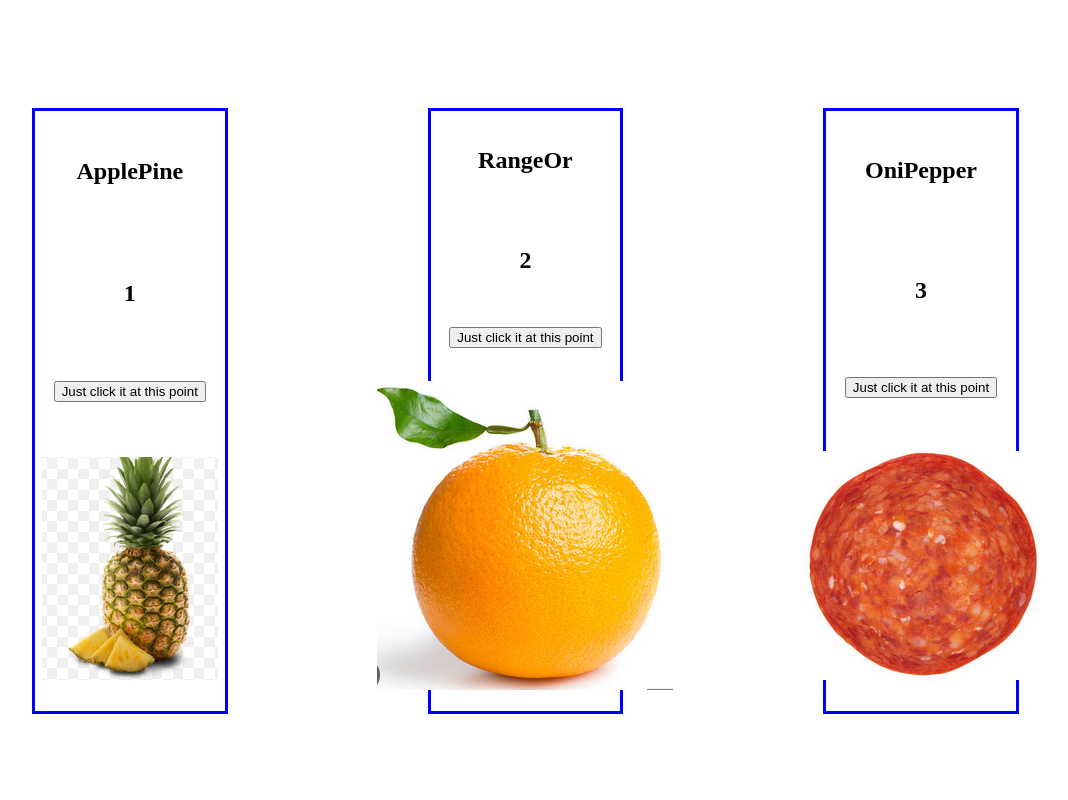
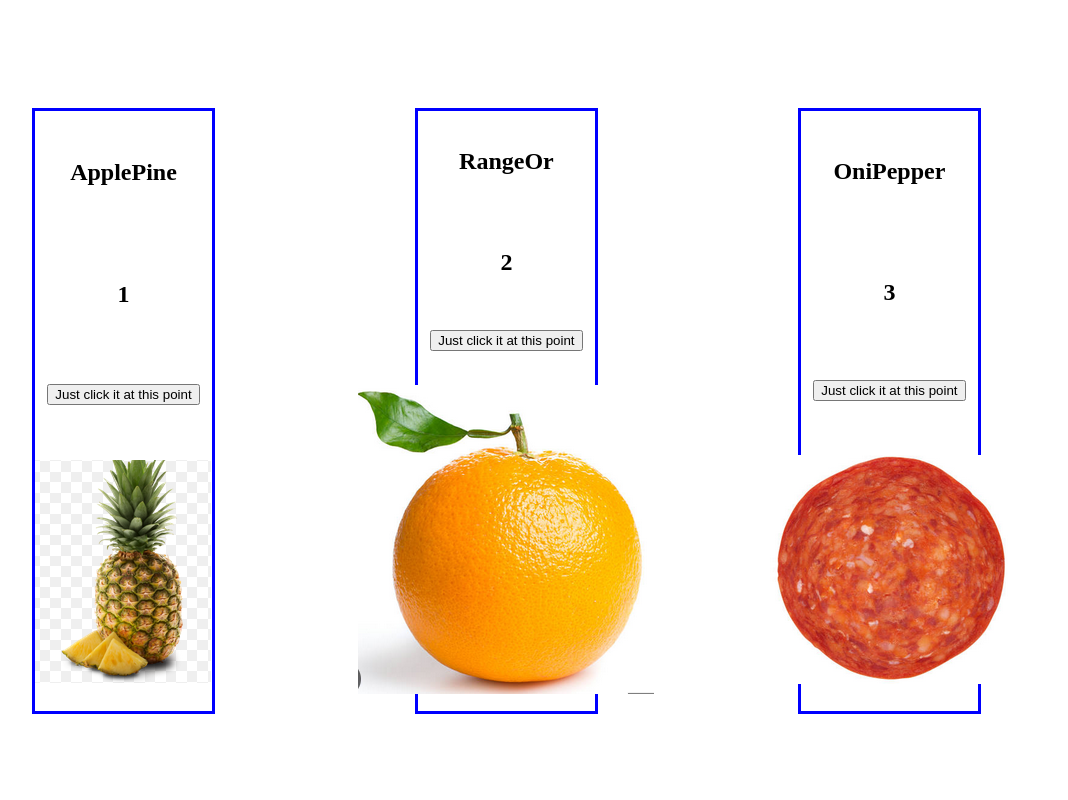
Before and after one commit to staten-island-tech/vue-reactivity-project-ierhe, a Vue app in the folder app/: page / in a window 1280 px wide. Shown: the top 800 px of the page, without its empty margins (76-1144 px from the left). Built offline with nearby package versions, Linux system fonts and the light colour scheme.

Commit message:
Update BuildClick.vue

```diff
--- a/app/src/views/BuildClick.vue
+++ b/app/src/views/BuildClick.vue
@@ -2,7 +2,7 @@
   <div class="container">
     <TwoBox v-for="guds in arrrayofguds" :key="guds.nameofguds" :guds="guds" :img="guds.img">
       <button @click="saladadding(guds)">Just click it at this point</button>
-      <section id="pictures">
+      <section class="pictures">
         <img :src="guds.img">
       </section>
 
@@ -65,7 +65,7 @@ const totalmoney = ref(0)
 
 }
 .container > * {
-  width: 15%;
+  width: 14%;
 }
 .saladbowl {
   display: flex;
@@ -74,6 +74,7 @@ const totalmoney = ref(0)
 .pictures {
   display: flex;
   align-items: center;
+
 
 }
 .listguds {
```
